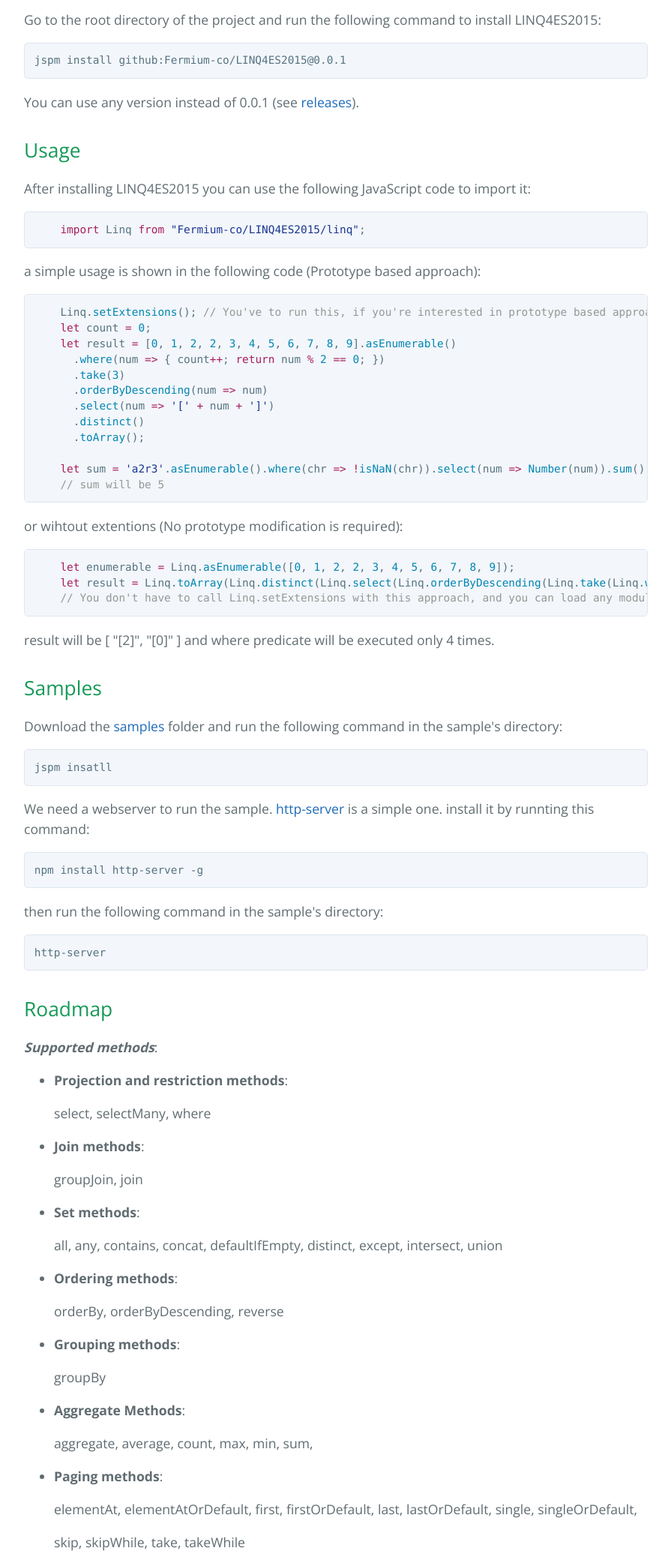
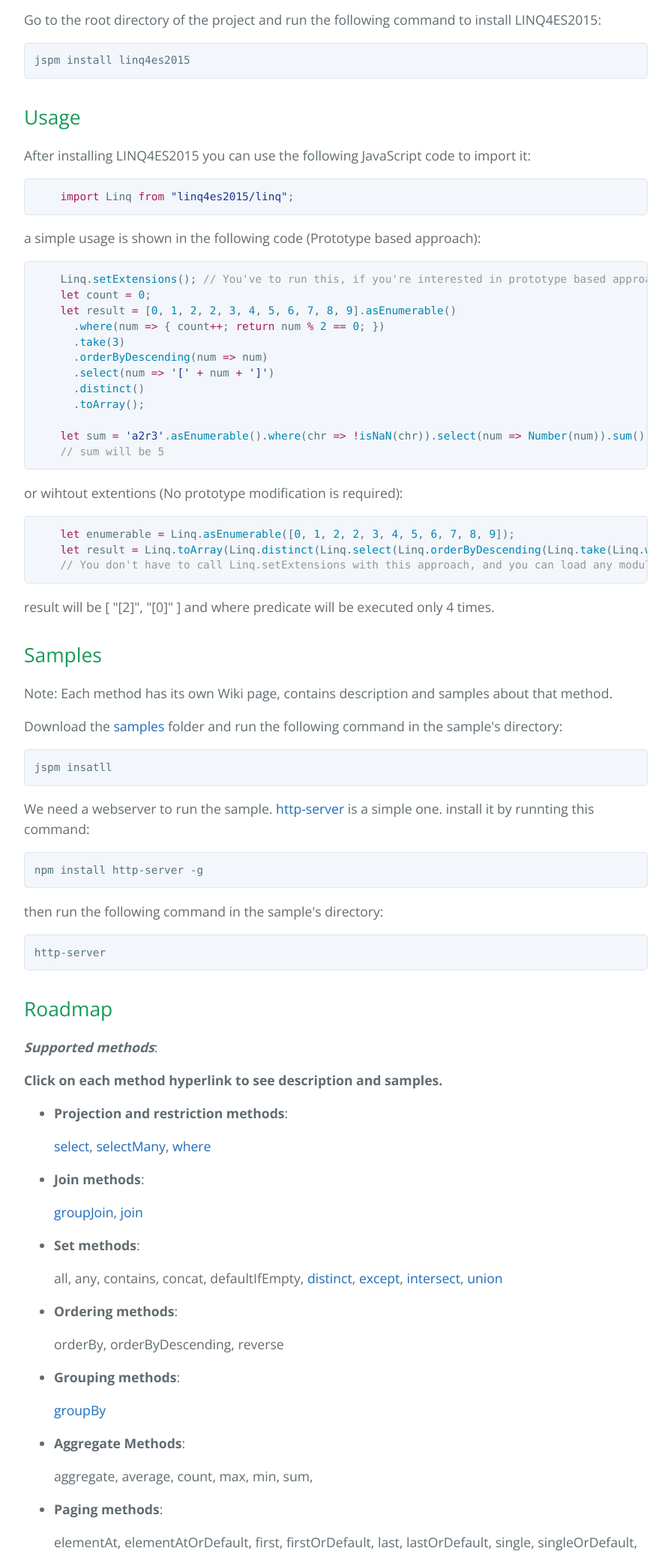
Before and after one commit to Fermium-co/LINQ4ES2015, a plain HTML site: page index.html in a window 1280 px wide. Shown: the part 720-2800 px from the top of the page at 75% size, without its empty margins (192-1087 px from the left). Drawn offline with nearby package versions, Linux system fonts and the light colour scheme.

```diff
--- a/index.html
+++ b/index.html
@@ -35,17 +35,15 @@
 
 <p>Go to the root directory of the project and run the following command to install LINQ4ES2015:</p>
 
-<pre><code>jspm install github:Fermium-co/LINQ4ES2015@0.0.1
+<pre><code>jspm install linq4es2015
 </code></pre>
-
-<p>You can use any version instead of 0.0.1 (see <a href="https://github.com/Fermium-co/LINQ4ES2015/releases">releases</a>).</p>
 
 <h2>
 <a id="usage" class="anchor" href="#usage" aria-hidden="true"><span class="octicon octicon-link"></span></a>Usage</h2>
 
 <p>After installing LINQ4ES2015 you can use the following JavaScript code to import it:</p>
 
-<div class="highlight highlight-javascript"><pre>    <span class="pl-k">import</span> Linq <span class="pl-k">from</span> <span class="pl-s"><span class="pl-pds">"</span>Fermium-co/LINQ4ES2015/linq<span class="pl-pds">"</span></span>;</pre></div>
+<div class="highlight highlight-javascript"><pre>    <span class="pl-k">import</span> Linq <span class="pl-k">from</span> <span class="pl-s"><span class="pl-pds">"</span>linq4es2015/linq<span class="pl-pds">"</span></span>;</pre></div>
 
 <p>a simple usage is shown in the following code (Prototype based approach):</p>
 
@@ -73,6 +71,8 @@
 <h2>
 <a id="samples" class="anchor" href="#samples" aria-hidden="true"><span class="octicon octicon-link"></span></a>Samples</h2>
 
+<p>Note: Each method has its own Wiki page, contains description and samples about that method.</p>
+
 <p>Download the <a href="https://github.com/Fermium-co/LINQ4ES2015/tree/dev/samples">samples</a> folder and run the following command in the sample's directory:</p>
 
 <pre><code>jspm insatll
@@ -93,21 +93,23 @@
 
 <p><strong><em>Supported methods</em></strong>:</p>
 
+<p><strong>Click on each method hyperlink to see description and samples.</strong></p>
+
 <ul>
 <li>
 <p><strong>Projection and restriction methods</strong>:</p>
 
-<p>select, selectMany, where</p>
+<p><a href="https://github.com/Fermium-co/LINQ4ES2015/wiki/Select">select</a>, <a href="https://github.com/Fermium-co/LINQ4ES2015/wiki/SelectMany">selectMany</a>, <a href="https://github.com/Fermium-co/LINQ4ES2015/wiki/Where">where</a></p>
 </li>
 <li>
 <p><strong>Join methods</strong>:</p>
 
-<p>groupJoin, join</p>
+<p><a href="https://github.com/Fermium-co/LINQ4ES2015/wiki/GroupJoin">groupJoin</a>, <a href="https://github.com/Fermium-co/LINQ4ES2015/wiki/Join">join</a></p>
 </li>
 <li>
 <p><strong>Set methods</strong>:</p>
 
-<p>all, any, contains, concat, defaultIfEmpty, distinct, except, intersect, union</p>
+<p>all, any, contains, concat, defaultIfEmpty, <a href="https://github.com/Fermium-co/LINQ4ES2015/wiki/Distinct">distinct</a>, <a href="https://github.com/Fermium-co/LINQ4ES2015/wiki/Except">except</a>, <a href="https://github.com/Fermium-co/LINQ4ES2015/wiki/Intersect">intersect</a>, <a href="https://github.com/Fermium-co/LINQ4ES2015/wiki/Union">union</a></p>
 </li>
 <li>
 <p><strong>Ordering methods</strong>:</p>
@@ -117,7 +119,7 @@
 <li>
 <p><strong>Grouping methods</strong>:</p>
 
-<p>groupBy</p>
+<p><a href="https://github.com/Fermium-co/LINQ4ES2015/wiki/GroupBy">groupBy</a></p>
 </li>
 <li>
 <p><strong>Aggregate Methods</strong>:</p>
@@ -129,7 +131,7 @@
 
 <p>elementAt, elementAtOrDefault, first, firstOrDefault, last, lastOrDefault, single, singleOrDefault,</p>
 
-<p>skip, skipWhile, take, takeWhile </p>
+<p><a href="https://github.com/Fermium-co/LINQ4ES2015/wiki/Skip">skip</a>, <a href="https://github.com/Fermium-co/LINQ4ES2015/wiki/SkipWhile">skipWhile</a>, <a href="https://github.com/Fermium-co/LINQ4ES2015/wiki/Take">take</a>, <a href="https://github.com/Fermium-co/LINQ4ES2015/wiki/TakeWhile">takeWhile</a> </p>
 </li>
 <li>
 <p><strong>Enumerable methods</strong>:</p>
```
Also changed, not shown: params.json (+1 -1 lines).
